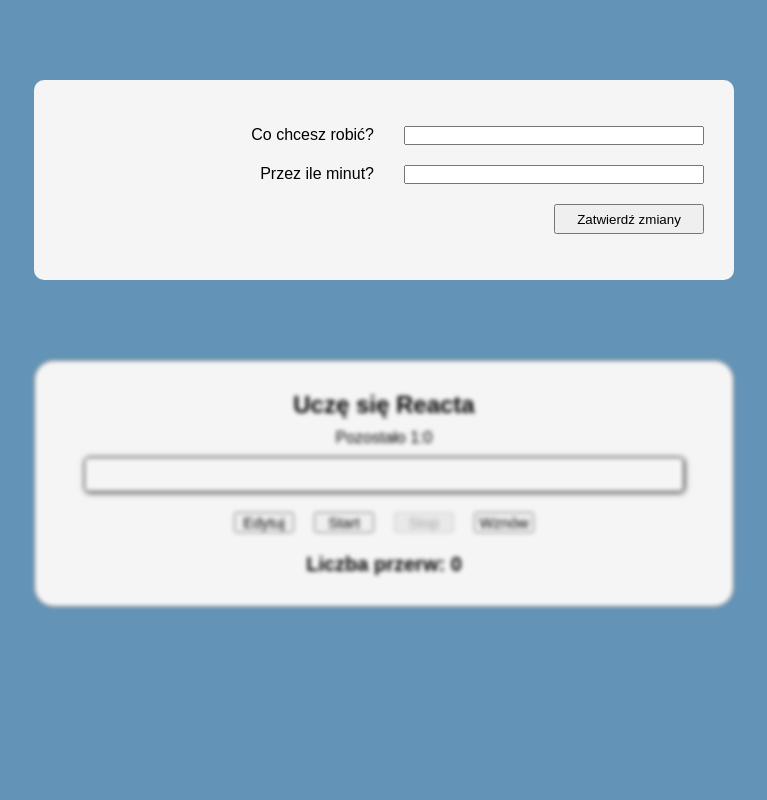
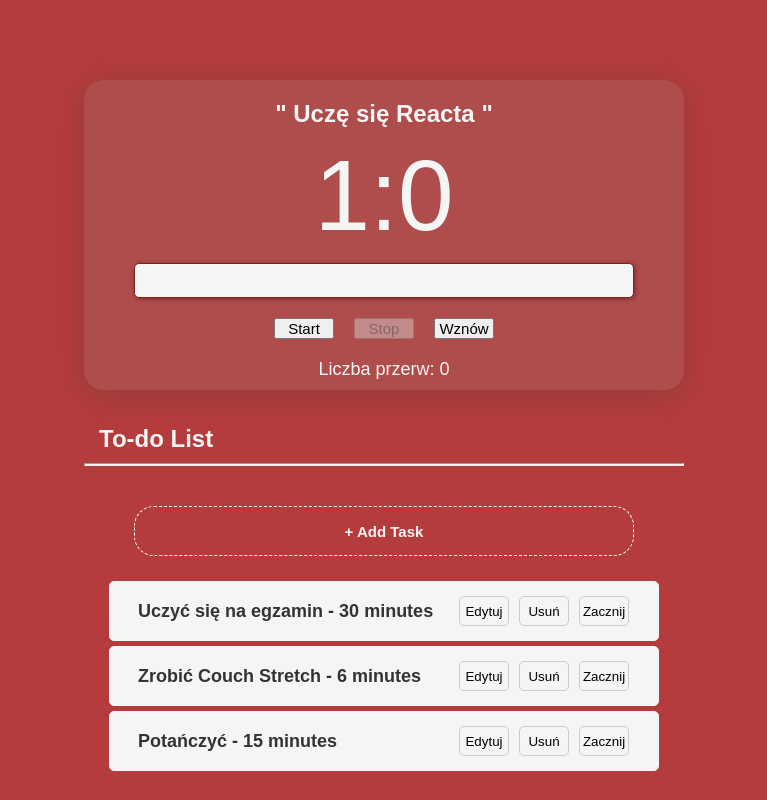
Before and after one commit to aniaj13/pomodoro_timer, a React (Create React App) app: page / in a window 1280 px wide. Shown: the whole page, without its empty margins (256-1023 px from the left). Built offline with nearby package versions, Linux system fonts and the light colour scheme.

Commit message:
new styles and preparation to different functionalities

```diff
--- a/src/App.css
+++ b/src/App.css
@@ -7,13 +7,15 @@
 
 body {
     font-family: "Segoe UI", sans-serif;
-    background-color: #6393b6;
+    background-color: rgba(171, 32, 32, 0.87);
 }
 
 .App {
     display: flex;
     flex-direction: column;
     align-items: center;
+    justify-content: center;
+    margin-top: 80px;
 }
 
 h1 {
@@ -27,7 +29,7 @@
     border: 1px solid grey;
     border-radius: 20px;
     padding: 50px;
-    width: 600px;
+    width: 700px;
     background-color: whitesmoke;
 }
 
@@ -49,12 +51,14 @@
     display: flex;
     flex-direction: column;
     align-items: center;
-    border: 1px solid grey;
+    justify-content: space-evenly;
     border-radius: 20px;
-    width: 700px;
-    margin-top: 30px;
-    padding: 20px;
-    background-color: whitesmoke;
+    width: 600px;
+    min-height: 300px;
+    padding: 10px;
+    background-color: rgba(173, 85, 85, 0.7);
+    box-shadow: 0 5px 30px rgba(66, 61, 61, 0.29);
+    color: whitesmoke;
 }
 
 .control_buttons {
@@ -71,31 +75,31 @@
     margin: 10px;
 }
 
-h3 {
-    font-size: 20px;
-    margin: 10px;
+.breaks_counter {
+    font-size: 18px;
+    font-weight: normal;
+    margin-top: 10px;
 }
 
 .ProgressBar {
+    background-color: whitesmoke;
     display: flex;
     align-items: center;
-    width: 600px;
+    width: 500px;
     height: 35px;
-    border: 1px solid #ff0000;
-    box-shadow: 1px 1px 5px #ec1f1f;
+    border: 1px solid #752918;
+    box-shadow: 1px 1px 5px #812424;
     border-radius: 5px;
     padding: 5px;
     margin: 10px;
 }
 
 .progress {
-    height: 30px;
-    background-color: #ec1f1f;
+    height: 27px;
+    background-color: #23a230;
+    border-radius: 5px 0 0 5px;
 }
 
-.inactive {
-    filter: blur(2px) grayscale(1);
-}
 
 .TaskEditor {
     margin: 80px 50px 50px 50px;
@@ -122,3 +126,94 @@
     width: 150px;
     height: 30px;
 }
+
+.Clock {
+    font-size: 100px;
+}
+
+.ToDoList {
+    color: whitesmoke;
+    width: 600px;
+    height: fit-content;
+    border-radius: 10px;
+    margin-top: 20px;
+    display: flex;
+    flex-direction: column;
+    align-items: center;
+    padding: 5px;
+}
+
+.ToDoList h2 {
+    align-self: flex-start;
+    font-weight: 600;
+}
+
+.TaskAdding {
+    display: flex;
+    flex-direction: column;
+    margin: 20px 20px 0 20px;
+    justify-content: space-around;
+    padding: 20px;
+    border-radius: 10px;
+}
+
+.TaskAdding button {
+    color: whitesmoke;
+    font-weight: bold;
+    font-size: 15px;
+    background: none ;
+    width: 500px;
+    height: 50px;
+    border: 1px dashed white;
+    border-radius: 20px;
+}
+
+.TaskAdding button:hover {
+     background-color: rgba(105, 50, 50, 0.54);
+    cursor: pointer;
+}
+
+.ToDoItem {
+    display: flex;
+    flex-direction: row;
+    align-items: center;
+    justify-content: space-around;
+    width: 550px;
+    height: 60px;
+    background-color: whitesmoke;
+    color: #343232;
+    border: 1px solid whitesmoke;
+    border-radius: 5px;
+    margin: 5px;
+}
+
+.ToDoItem:hover {
+    cursor: pointer;
+}
+
+.ToDoItem h3 {
+    font-size: 18px;
+    margin-left: 20px;
+    width: 300px;
+}
+
+hr {
+    width: 600px;
+    align-self: center;
+    height: 3px;
+    background-color: whitesmoke;
+}
+
+.buttons button {
+    margin: 5px;
+    height: 30px;
+    width: 50px;
+    background: none;
+    border: 1px solid #cccccc;
+    border-radius: 5px;
+}
+
+.buttons button:hover {
+    cursor: pointer;
+    background-color: #e0e0e0;
+}
--- a/src/App.js
+++ b/src/App.js
@@ -3,25 +3,11 @@
 
 function Clock({minutes, seconds}) {
     return (
-        <div>
-            Pozostało {minutes}:{seconds}
+        <div className='Clock'>
+            {minutes}:{seconds}
         </div>
     )
 }
-
-function TaskEditor(props) {
-
-    const {isActive, onTitleChange, onTimeChange, onConfirm} = props
-
-    return (
-        <div className={`TaskEditor ${isActive ? '' : 'inactive'}`}>
-            <label> Co chcesz robić?<input disabled={!isActive} onChange={onTitleChange} type="text"/></label>
-            <label> Przez ile minut?<input disabled={!isActive} onChange={onTimeChange} type="number"/></label>
-            <button onClick={onConfirm} disabled={!isActive}>Zatwierdź zmiany</button>
-        </div>
-    )
-}
-
 class TaskDisplayBox extends Component {
     constructor(props) {
         super(props);
@@ -87,7 +73,7 @@
             elapsedTimeInSeconds,
         } = this.state
 
-        const {title, totalTimeInMinutes, onEdit, isActive} = this.props
+        const {title, totalTimeInMinutes, isActive} = this.props
 
         const totalTimeInSeconds = totalTimeInMinutes * 60
         const timeLeftInSeconds = totalTimeInSeconds - elapsedTimeInSeconds
@@ -98,7 +84,7 @@
 
         return (
             <div className={`TaskDisplayBox ${isActive ? '' : 'inactive'}`}>
-                <h2 className='task_name'>{title}</h2>
+                <h2 className='task_name'>" {title} "</h2>
                 <Clock minutes={minutesLeft} seconds={secondsLeft}/>
                 <div className={`ProgressBar ${isPaused ? 'inactive' : ''}`}>
                     <div style={{
@@ -106,7 +92,6 @@
                     }} className='progress'></div>
                 </div>
                 <div className='control_buttons'>
-                    <button onClick={onEdit}>Edytuj</button>
                     <button disabled={isRunning} onClick={this.handleStart}>Start</button>
                     <button disabled={!isRunning && !isPaused} onClick={this.handleStop}>Stop
                     </button>
@@ -123,7 +108,7 @@
         title: 'Uczę się Reacta',
         totalTimeInMinutes: 1,
         isEditorActive: true,
-        isTaskActive: false,
+        isTaskActive: true,
     }
 
     confirmChanges = () => {
@@ -146,13 +131,56 @@
     }
 
     render() {
-        const {title, totalTimeInMinutes, isEditorActive, isTaskActive} = this.state
+        const {title, totalTimeInMinutes, isTaskActive} = this.state
 
         return (
             <>
-                <TaskEditor isActive={isEditorActive} onTitleChange={this.handleTitleChange} onTimeChange={this.handleTimeChange} onConfirm={this.confirmChanges}/>
-                <TaskDisplayBox isActive={isTaskActive} onEdit={this.handleEdit} title={title} totalTimeInMinutes={totalTimeInMinutes}/>
+                <TaskDisplayBox isActive={isTaskActive} onEdit={this.handleEdit} title={title}
+                                totalTimeInMinutes={totalTimeInMinutes}/>
             </>
+        )
+    }
+}
+
+function ToDoItem({title, totalTimeInMinutes}) {
+
+    return (
+        <div className='ToDoItem'>
+            <h3>{title} - {totalTimeInMinutes} minutes</h3>
+            <div className='buttons'>
+                <button>Edytuj</button>
+                <button>Usuń</button>
+                <button>Zacznij</button>
+            </div>
+            <br></br>
+        </div>
+    )
+}
+
+class ToDoList extends Component {
+    state = {
+        ToDoList: [
+            {title: 'Uczyć się na egzamin', totalTimeInMinutes: 30},
+            {title: 'Zrobić Couch Stretch', totalTimeInMinutes: 6},
+            {title: 'Potańczyć', totalTimeInMinutes: 15},
+        ]
+    }
+
+    render() {
+        return (
+            <div className='ToDoList'>
+                <h2>To-do List</h2>
+                <hr/>
+                <div className='TaskAdding'>
+                    <button>+ Add Task</button>
+                </div>
+                <div className='TaskList'>
+                    {this.state.ToDoList.map(({title, totalTimeInMinutes}) => (
+                            <ToDoItem title={title} totalTimeInMinutes={totalTimeInMinutes}/>
+                        )
+                    )}
+                </div>
+            </div>
         )
     }
 }
@@ -161,6 +189,7 @@
     return (
         <div className="App">
             <EditableTimeBox/>
+            <ToDoList/>
         </div>
     );
 }
```
